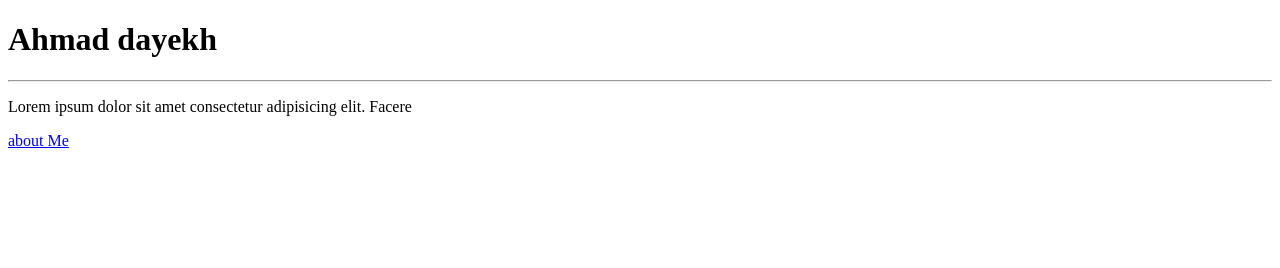
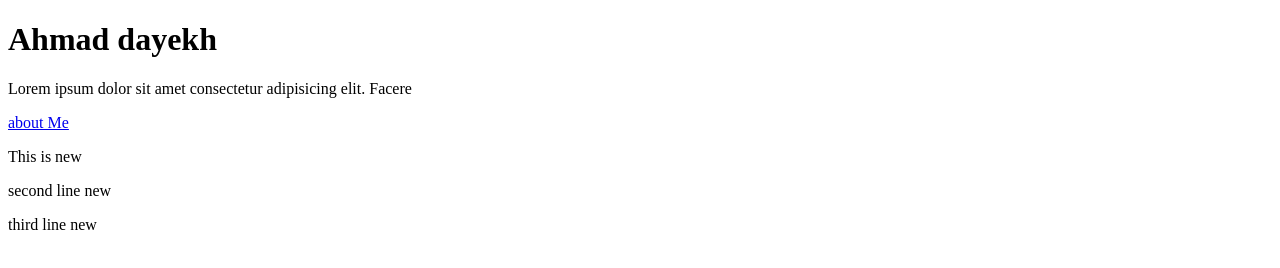
Before and after one commit to ahmaddayekh/demo, a plain HTML site: page index.html in a window 1280 px wide. Drawn offline with Linux system fonts and the light colour scheme.

```diff
--- a/index.html
+++ b/index.html
@@ -7,9 +7,11 @@
     <title>My Porfolio</title>
 </head>
 <body>
-    <h1>Ahmad dayekh</h1> <hr>
+    <h1>Ahmad dayekh</h1>
     <p>Lorem ipsum dolor sit amet consectetur adipisicing elit. Facere </p>
-
     <a href="about.html">about Me</a>
+    <p>This is new </p>
+    <p>second line new</p>
+    <p>third line new</p>
 </body>
 </html>
```
Also changed, not shown: 1 other file.
